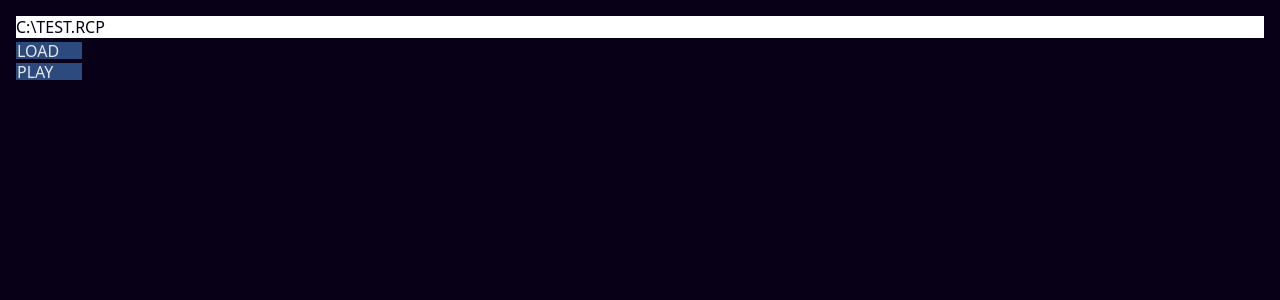
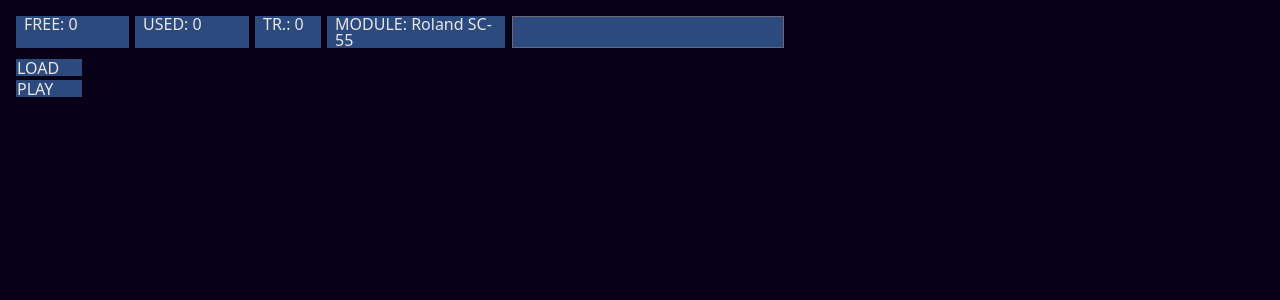
Before and after one commit to mucho613/sted2-clone, a React app: page / in a window 1280 px wide. Shown: the top 300 px of the page. Built offline with nearby package versions, Linux system fonts and the light colour scheme; the HTML template or start-up script is replaced by a standard one.

Commit message:
feat: Header component

```diff
--- /dev/null
+++ b/src/features/Header/Header.tsx
@@ -0,0 +1,33 @@
+type Props = {
+  freeMemory: number;
+  usedMemory: number;
+  trackNumber: number;
+  moduleName: string;
+}
+
+function Header(props: Props) {
+  const {
+    freeMemory,
+    usedMemory,
+    trackNumber,
+    moduleName
+  } = props;
+
+  return (
+    <div className="flex items-start gap-x-[7px]">
+      <div className="flex gap-x-1.5 *:bg-sted-blue *:pl-2">
+        <div className="w-[113px] pr-[9px]">FREE: {freeMemory}</div>
+        <div className="w-[114px] pr-2.5">USED: {usedMemory}</div>
+        <div className="w-[66px] pr-2.5">TR.: {trackNumber}</div>
+        <div className="w-[178px] pr-2.5">MODULE: {moduleName}</div>
+      </div>
+
+      {/* Title area */}
+      <div className="h-8 w-[272px] bg-sted-blue border border-sted-gray">
+
+      </div>
+    </div>
+  );
+}
+
+export default Header;
--- a/src/pages/MainScreen.tsx
+++ b/src/pages/MainScreen.tsx
@@ -1,9 +1,10 @@
 import { useState } from "react";
 import { useInvoke } from "../useInvoke";
 import MenuItem from "../features/MenuItem/MenuItem";
+import Header from "../features/Header/Header";
 
 function MainScreen() {
-  const [filePath, setFilePath] = useState(
+  const [filePath] = useState(
     "C:\\TEST.RCP",
   );
 
@@ -26,18 +27,18 @@ function MainScreen() {
   };
 
   return (
-    <div className="p-4">
+    <div className="p-4 flex flex-col">
+      <div className="mb-[11px]">
+        <Header freeMemory={0} usedMemory={0} trackNumber={0} moduleName={"Roland SC-55"} />
+      </div>
       <div>
-        <input
-          className="mb-1 w-full"
-          value={filePath}
-          type="text"
-          onInput={(e) => setFilePath("A")}
-        />
+        {/* Left column */}
         <div className="flex flex-col w-[66px] gap-1">
           <MenuItem label="LOAD" isSelected={false} onClick={handleLoad} />
           <MenuItem label="PLAY" isSelected={false} onClick={handlePlay} />
         </div>
+
+        {/* Right column */}
       </div>
 
       <p className="fixed bottom-4 left-4">{error}</p>
```
Also changed, not shown: 1 other file (tests, documents, lock files or other folders).
